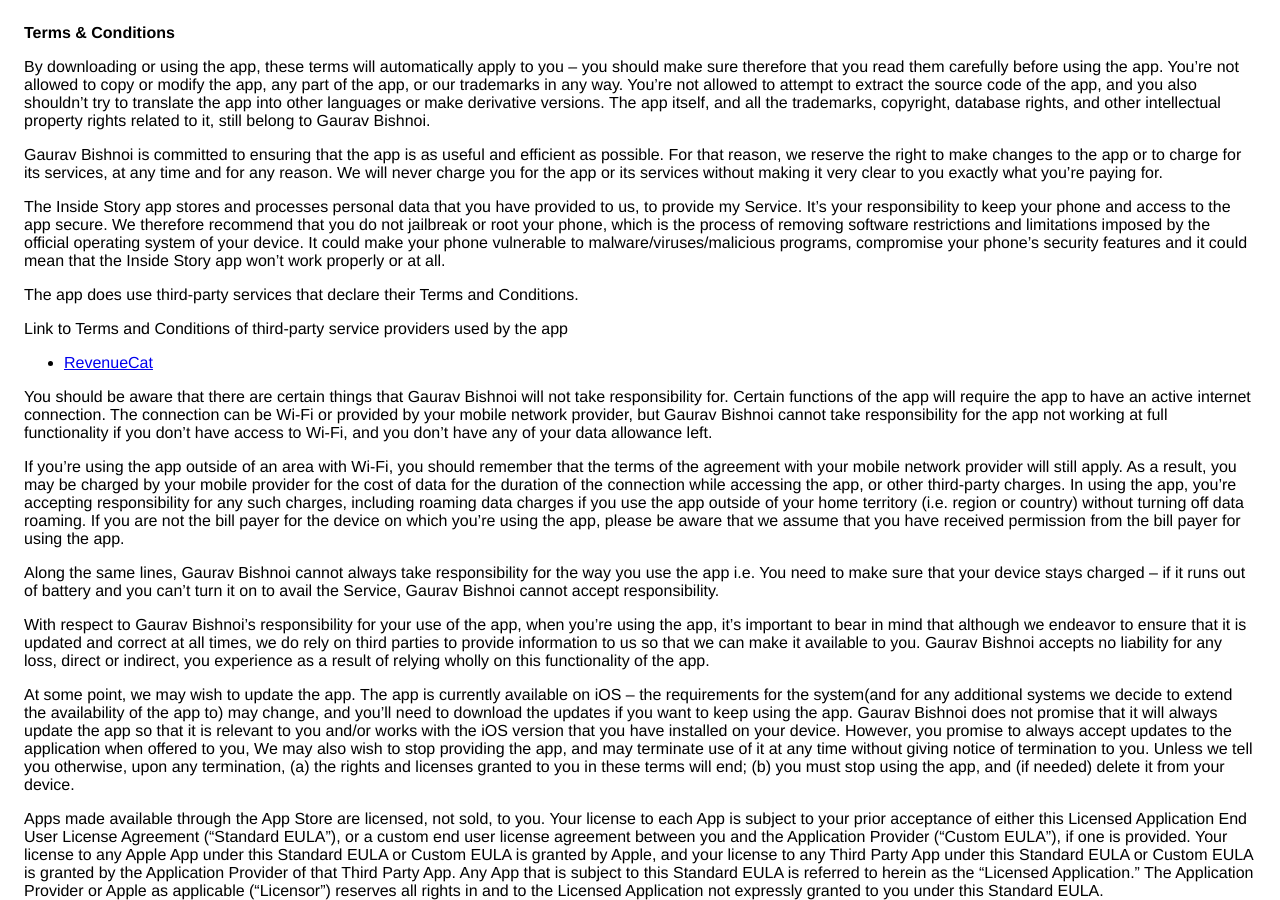
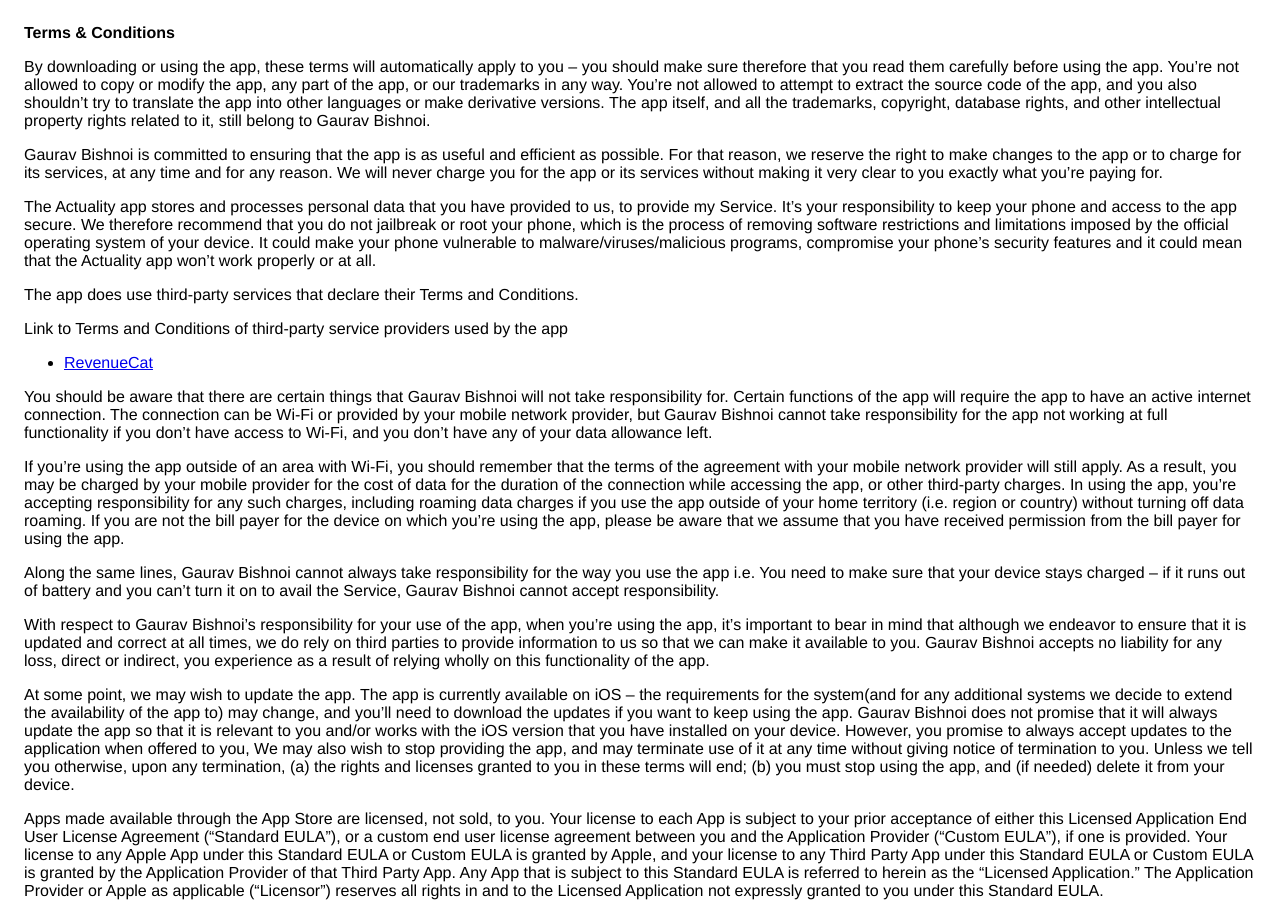
Before and after one commit to indianmoody/writing_gym_info, a Jekyll site: the page actuality_tnc.html, which Jekyll copies as it is, in a window 1280 px wide and 900 px high. Built offline with Jekyll 4.4.1, drawn with Linux system fonts in a browser that asks for light colours.

Commit message:
Update and rename inside_story_tnc.html to actuality_tnc.html

```diff
--- a/inside_story_tnc.html
+++ b/actuality_tnc.html
@@ -26,7 +26,7 @@
                   charge you for the app or its services without making it very
                   clear to you exactly what you’re paying for.
                 </p> <p>
-                  The Inside Story app stores and processes personal data that
+                  The Actuality app stores and processes personal data that
                   you have provided to us, to provide my
                   Service. It’s your responsibility to keep your phone and
                   access to the app secure. We therefore recommend that you do
@@ -35,7 +35,7 @@
                   official operating system of your device. It could make your
                   phone vulnerable to malware/viruses/malicious programs,
                   compromise your phone’s security features and it could mean
-                  that the Inside Story app won’t work properly or at all.
+                  that the Actuality app won’t work properly or at all.
                 </p> <div><p>
                     The app does use third-party services that declare their
                     Terms and Conditions.
```
